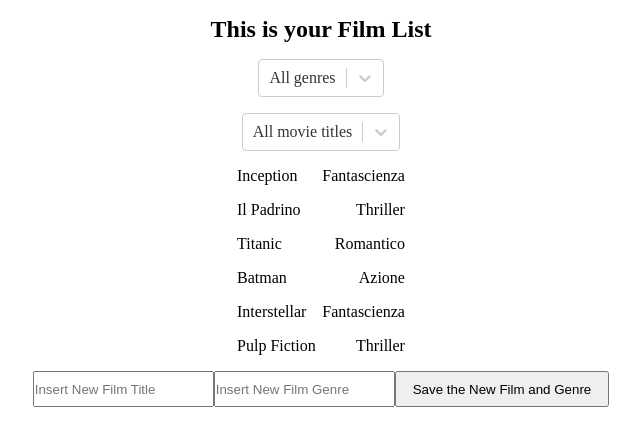
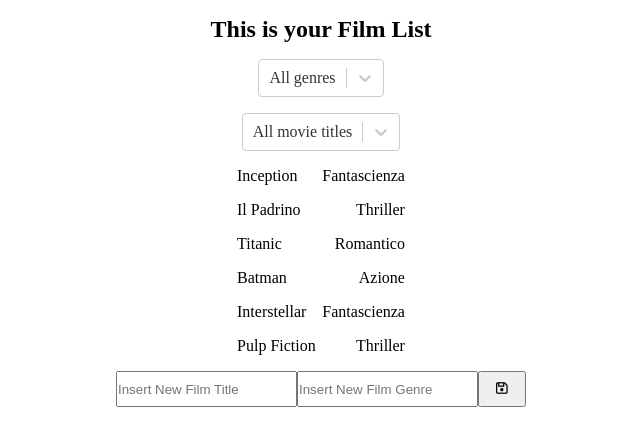
Before and after one commit to Adriano-Rotondo-dev/react-movie-filter, a React (Vite) app: page / in a window 1280 px wide. Shown: the top 446 px of the page, without its empty margins (319-959 px from the left). Built offline with nearby package versions, Linux system fonts and the light colour scheme.

Commit message:
fix missing icon on save btn

```diff
--- a/src/App.jsx
+++ b/src/App.jsx
@@ -109,7 +109,7 @@ function App() {
           onChange={(e) => setNewGenre(e.target.value)}
         />
         <button type="submit" className="save btn flex">
-          Save the New Film and Genre
+          <i class="fa-regular fa-floppy-disk"></i>
         </button>
       </form>
     </div>
```
